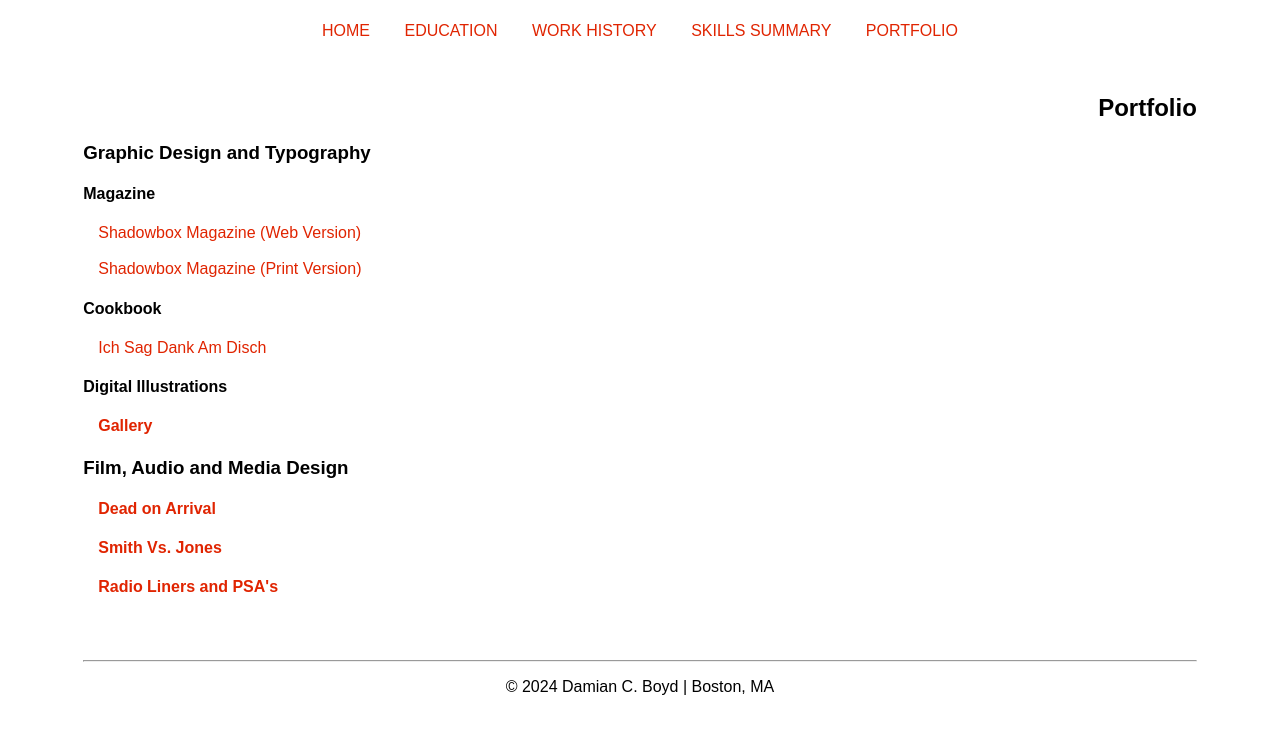
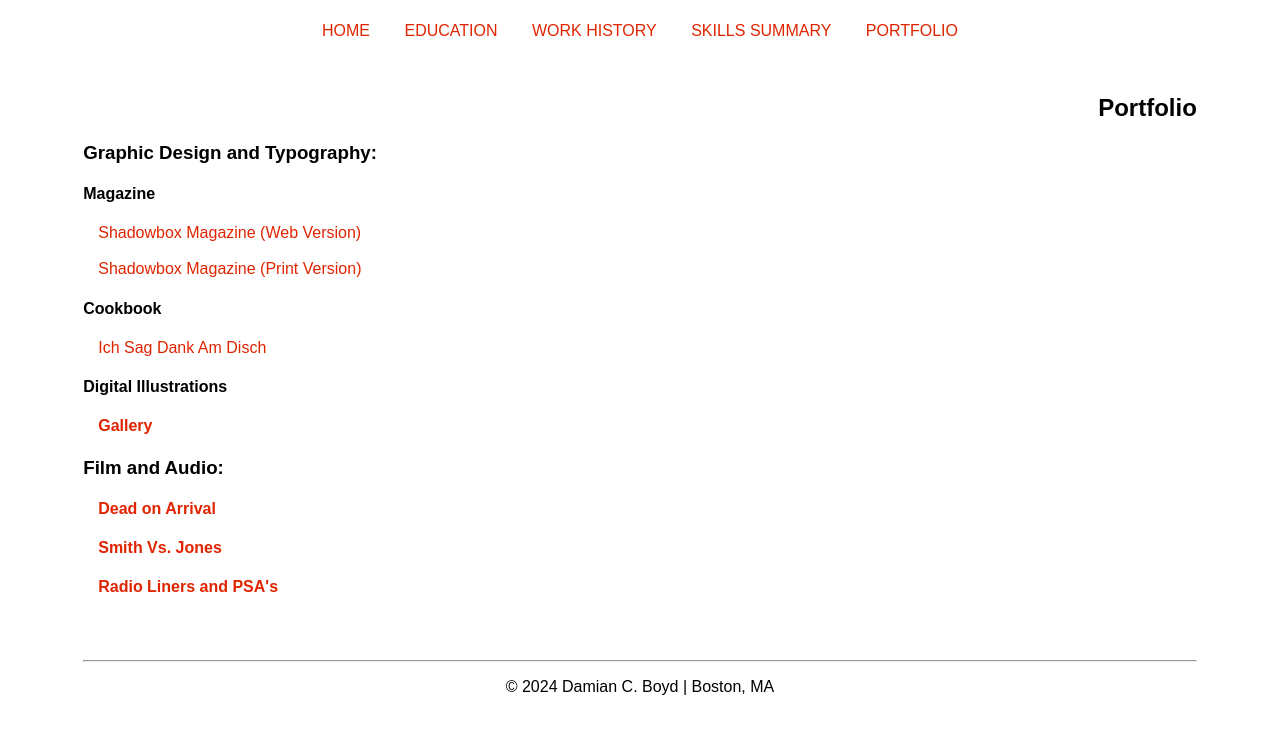
Before and after one commit to SonnyCarson86/resume24, a plain HTML site: page portfolio.html in a window 1280 px wide. Drawn offline with Linux system fonts and the light colour scheme; a web font is replaced by a local one.

Commit message:
Update portfolio.html

```diff
--- a/portfolio.html
+++ b/portfolio.html
@@ -29,7 +29,7 @@
 
 
 <h2>Portfolio</h2>
-<h3>Graphic Design and Typography</h3>
+<h3>Graphic Design and Typography:</h3>
 <h4>Magazine</h4>
 <a href="https://sonnycarson86.github.io/shadowboxmagazine/index.html" target="_blank">Shadowbox Magazine (Web Version)</a><br><br>
 <a href="files\SHADOWBOX_4.pdf" target="_blank">Shadowbox Magazine (Print Version)</a><br>
@@ -37,7 +37,7 @@
 <a href="files/dank_am_disch.pdf" target="_blank">Ich Sag Dank Am Disch</a><br>
 <h4>Digital Illustrations</h4>
 <h4><a href="gallery.html" target="blank">Gallery</a></h4>
-<h3>Film, Audio and Media Design</h3>
+<h3>Film and Audio:</h3>
 <h4><a href="doa.html">Dead on Arrival</a></h4>
 <h4><a href="https://sonnycarson86.github.io/smithvjones/" target="_blank">Smith Vs. Jones</a></h4>
 <h4><a href="radio.html">Radio Liners and PSA's</a></h4>
```
